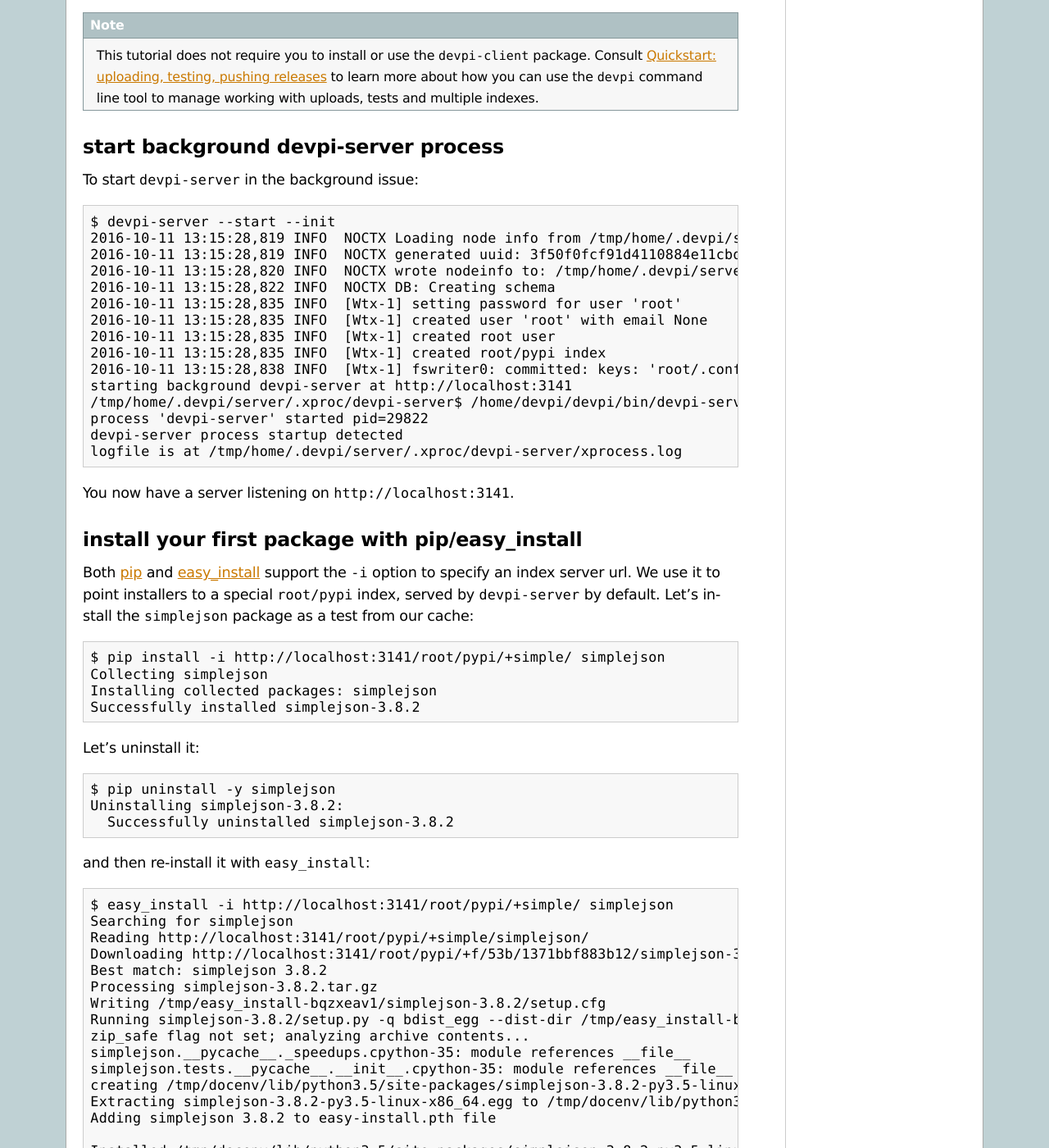
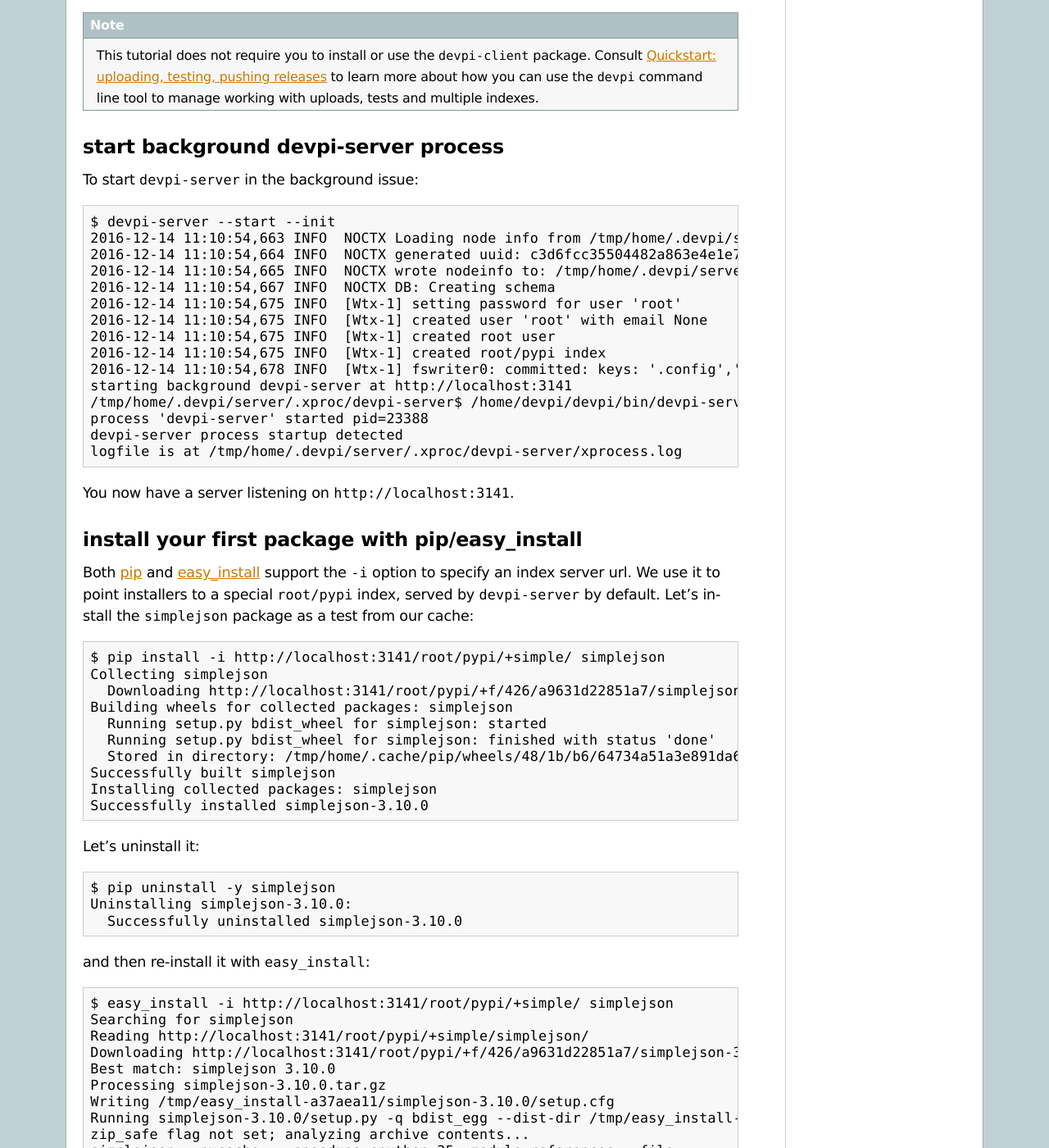
Before and after one commit to devpi/devpi, a Sphinx documentation site: the page built from doc/quickstart-pypimirror.rst, in a window 1280 px wide and 1400 px high, scrolled down 463 px. Shown: the whole window at 82% size. Built offline with Sphinx 7.4.7, drawn with Linux system fonts in a browser that asks for light colours; some of the changed text lies outside the part shown.

```diff
--- a/doc/quickstart-pypimirror.rst
+++ b/doc/quickstart-pypimirror.rst
@@ -17,7 +17,7 @@ Install the ``devpi-server`` package on our machine::
 Show version::
 
     $ devpi-server --version
-    4.1.1
+    4.2.0
 
 .. note::
 
@@ -33,18 +33,18 @@ start background devpi-server process
 To start ``devpi-server`` in the background issue::
 
     $ devpi-server --start --init
-    2016-10-11 13:15:28,819 INFO  NOCTX Loading node info from /tmp/home/.devpi/server/.nodeinfo
-    2016-10-11 13:15:28,819 INFO  NOCTX generated uuid: 3f50f0fcf91d4110884e11cbd8b9e441
-    2016-10-11 13:15:28,820 INFO  NOCTX wrote nodeinfo to: /tmp/home/.devpi/server/.nodeinfo
-    2016-10-11 13:15:28,822 INFO  NOCTX DB: Creating schema
-    2016-10-11 13:15:28,835 INFO  [Wtx-1] setting password for user 'root'
-    2016-10-11 13:15:28,835 INFO  [Wtx-1] created user 'root' with email None
-    2016-10-11 13:15:28,835 INFO  [Wtx-1] created root user
-    2016-10-11 13:15:28,835 INFO  [Wtx-1] created root/pypi index
-    2016-10-11 13:15:28,838 INFO  [Wtx-1] fswriter0: committed: keys: 'root/.config','.config'
+    2016-12-14 11:10:54,663 INFO  NOCTX Loading node info from /tmp/home/.devpi/server/.nodeinfo
+    2016-12-14 11:10:54,664 INFO  NOCTX generated uuid: c3d6fcc35504482a863e4e1e70b082f0
+    2016-12-14 11:10:54,665 INFO  NOCTX wrote nodeinfo to: /tmp/home/.devpi/server/.nodeinfo
+    2016-12-14 11:10:54,667 INFO  NOCTX DB: Creating schema
+    2016-12-14 11:10:54,675 INFO  [Wtx-1] setting password for user 'root'
+    2016-12-14 11:10:54,675 INFO  [Wtx-1] created user 'root' with email None
+    2016-12-14 11:10:54,675 INFO  [Wtx-1] created root user
+    2016-12-14 11:10:54,675 INFO  [Wtx-1] created root/pypi index
+    2016-12-14 11:10:54,678 INFO  [Wtx-1] fswriter0: committed: keys: '.config','root/.config'
     starting background devpi-server at http://localhost:3141
     /tmp/home/.devpi/server/.xproc/devpi-server$ /home/devpi/devpi/bin/devpi-server
-    process 'devpi-server' started pid=29822
+    process 'devpi-server' started pid=23388
     devpi-server process startup detected
     logfile is at /tmp/home/.devpi/server/.xproc/devpi-server/xprocess.log
 
@@ -62,33 +62,39 @@ Let's install the ``simplejson`` package as a test from our cache::
 
     $ pip install -i http://localhost:3141/root/pypi/+simple/ simplejson
     Collecting simplejson
+      Downloading http://localhost:3141/root/pypi/+f/426/a9631d22851a7/simplejson-3.10.0.tar.gz (77kB)
+    Building wheels for collected packages: simplejson
+      Running setup.py bdist_wheel for simplejson: started
+      Running setup.py bdist_wheel for simplejson: finished with status 'done'
+      Stored in directory: /tmp/home/.cache/pip/wheels/48/1b/b6/64734a51a3e891da616c4ce07156494f0a225f38aa040ae60f
+    Successfully built simplejson
     Installing collected packages: simplejson
-    Successfully installed simplejson-3.8.2
+    Successfully installed simplejson-3.10.0
 
 Let's uninstall it::
 
     $ pip uninstall -y simplejson
-    Uninstalling simplejson-3.8.2:
-      Successfully uninstalled simplejson-3.8.2
+    Uninstalling simplejson-3.10.0:
+      Successfully uninstalled simplejson-3.10.0
 
 and then re-install it with ``easy_install``::
 
     $ easy_install -i http://localhost:3141/root/pypi/+simple/ simplejson
     Searching for simplejson
     Reading http://localhost:3141/root/pypi/+simple/simplejson/
-    Downloading http://localhost:3141/root/pypi/+f/53b/1371bbf883b12/simplejson-3.8.2.tar.gz#md5=53b1371bbf883b129a12d594a97e9a18
-    Best match: simplejson 3.8.2
-    Processing simplejson-3.8.2.tar.gz
-    Writing /tmp/easy_install-bqzxeav1/simplejson-3.8.2/setup.cfg
-    Running simplejson-3.8.2/setup.py -q bdist_egg --dist-dir /tmp/easy_install-bqzxeav1/simplejson-3.8.2/egg-dist-tmp-0spoth3a
+    Downloading http://localhost:3141/root/pypi/+f/426/a9631d22851a7/simplejson-3.10.0.tar.gz#md5=426a9631d22851a7a970b1a677368b15
+    Best match: simplejson 3.10.0
+    Processing simplejson-3.10.0.tar.gz
+    Writing /tmp/easy_install-a37aea11/simplejson-3.10.0/setup.cfg
+    Running simplejson-3.10.0/setup.py -q bdist_egg --dist-dir /tmp/easy_install-a37aea11/simplejson-3.10.0/egg-dist-tmp-7gk2_nom
     zip_safe flag not set; analyzing archive contents...
     simplejson.__pycache__._speedups.cpython-35: module references __file__
     simplejson.tests.__pycache__.__init__.cpython-35: module references __file__
-    creating /tmp/docenv/lib/python3.5/site-packages/simplejson-3.8.2-py3.5-linux-x86_64.egg
-    Extracting simplejson-3.8.2-py3.5-linux-x86_64.egg to /tmp/docenv/lib/python3.5/site-packages
-    Adding simplejson 3.8.2 to easy-install.pth file
+    creating /tmp/docenv/lib/python3.5/site-packages/simplejson-3.10.0-py3.5-linux-x86_64.egg
+    Extracting simplejson-3.10.0-py3.5-linux-x86_64.egg to /tmp/docenv/lib/python3.5/site-packages
+    Adding simplejson 3.10.0 to easy-install.pth file
 
-    Installed /tmp/docenv/lib/python3.5/site-packages/simplejson-3.8.2-py3.5-linux-x86_64.egg
+    Installed /tmp/docenv/lib/python3.5/site-packages/simplejson-3.10.0-py3.5-linux-x86_64.egg
     Processing dependencies for simplejson
     Finished processing dependencies for simplejson
 
@@ -115,29 +121,29 @@ install the plugin which we can safely do while the server is running::
 We now need to stop the server::
 
     $ devpi-server --stop
-    2016-10-11 13:15:48,896 INFO  NOCTX Loading node info from /tmp/home/.devpi/server/.nodeinfo
-    2016-10-11 13:15:48,898 INFO  NOCTX wrote nodeinfo to: /tmp/home/.devpi/server/.nodeinfo
-    killed server pid=29822
+    2016-12-14 11:11:25,887 INFO  NOCTX Loading node info from /tmp/home/.devpi/server/.nodeinfo
+    2016-12-14 11:11:25,888 INFO  NOCTX wrote nodeinfo to: /tmp/home/.devpi/server/.nodeinfo
+    killed server pid=23388
 
 and then recreate the search index::
 
     $ devpi-server --recreate-search-index
-    2016-10-11 13:15:49,722 INFO  NOCTX Loading node info from /tmp/home/.devpi/server/.nodeinfo
-    2016-10-11 13:15:49,724 INFO  NOCTX wrote nodeinfo to: /tmp/home/.devpi/server/.nodeinfo
-    2016-10-11 13:15:49,741 INFO  [Rtx3] Search-Indexing root/pypi:
-    2016-10-11 13:16:38,958 INFO  [Wtx3] setting projects cache for 'simplejson'
-    2016-10-11 13:17:27,275 INFO  [Wtx3] Committing 90479 new documents to search index.
-    2016-10-11 13:19:32,739 INFO  [Wtx3] Finished committing 90479 documents to search index.
-    2016-10-11 13:19:32,816 INFO  [Wtx3] fswriter4: committed: keys: 'root/pypi/+f/53b/1371bbf883b12/simplejson-3.8.2.tar.gz'
+    2016-12-14 11:11:26,808 INFO  NOCTX Loading node info from /tmp/home/.devpi/server/.nodeinfo
+    2016-12-14 11:11:26,810 INFO  NOCTX wrote nodeinfo to: /tmp/home/.devpi/server/.nodeinfo
+    2016-12-14 11:11:26,834 INFO  [Rtx3] Search-Indexing root/pypi:
+    2016-12-14 11:12:57,758 INFO  [Wtx3] setting projects cache for 'simplejson'
+    2016-12-14 11:13:01,137 INFO  [Wtx3] Committing 94756 new documents to search index.
+    2016-12-14 11:15:11,128 INFO  [Wtx3] Finished committing 94756 documents to search index.
+    2016-12-14 11:15:11,200 INFO  [Wtx3] fswriter4: committed: keys: 'root/pypi/+f/426/a9631d22851a7/simplejson-3.10.0.tar.gz'
 
 and then start the server again::
 
     $ devpi-server --start
-    2016-10-11 13:19:33,669 INFO  NOCTX Loading node info from /tmp/home/.devpi/server/.nodeinfo
-    2016-10-11 13:19:33,671 INFO  NOCTX wrote nodeinfo to: /tmp/home/.devpi/server/.nodeinfo
+    2016-12-14 11:15:12,132 INFO  NOCTX Loading node info from /tmp/home/.devpi/server/.nodeinfo
+    2016-12-14 11:15:12,134 INFO  NOCTX wrote nodeinfo to: /tmp/home/.devpi/server/.nodeinfo
     starting background devpi-server at http://localhost:3141
     /tmp/home/.devpi/server/.xproc/devpi-server$ /tmp/docenv/bin/devpi-server
-    process 'devpi-server' started pid=30139
+    process 'devpi-server' started pid=23844
     devpi-server process startup detected
     logfile is at /tmp/home/.devpi/server/.xproc/devpi-server/xprocess.log
 
@@ -198,39 +204,39 @@ Checking and stopping the background server
 At any time you can check the background server status with::
 
     $ devpi-server --status
-    2016-10-11 13:19:36,419 INFO  NOCTX Loading node info from /tmp/home/.devpi/server/.nodeinfo
-    2016-10-11 13:19:36,420 INFO  NOCTX wrote nodeinfo to: /tmp/home/.devpi/server/.nodeinfo
-    server is running with pid 30139
+    2016-12-14 11:15:15,766 INFO  NOCTX Loading node info from /tmp/home/.devpi/server/.nodeinfo
+    2016-12-14 11:15:15,767 INFO  NOCTX wrote nodeinfo to: /tmp/home/.devpi/server/.nodeinfo
+    server is running with pid 23844
 
 Or stop it::
 
     $ devpi-server --stop
-    2016-10-11 13:19:37,214 INFO  NOCTX Loading node info from /tmp/home/.devpi/server/.nodeinfo
-    2016-10-11 13:19:37,215 INFO  NOCTX wrote nodeinfo to: /tmp/home/.devpi/server/.nodeinfo
-    killed server pid=30139
+    2016-12-14 11:15:16,671 INFO  NOCTX Loading node info from /tmp/home/.devpi/server/.nodeinfo
+    2016-12-14 11:15:16,672 INFO  NOCTX wrote nodeinfo to: /tmp/home/.devpi/server/.nodeinfo
+    killed server pid=23844
 
 Finally, you can also look at the logfile of the background server
 (also after it has been stopped)::
 
     $ devpi-server --log
-    2016-10-11 13:19:37,998 INFO  NOCTX Loading node info from /tmp/home/.devpi/server/.nodeinfo
-    2016-10-11 13:19:38,000 INFO  NOCTX wrote nodeinfo to: /tmp/home/.devpi/server/.nodeinfo
+    2016-12-14 11:15:17,590 INFO  NOCTX Loading node info from /tmp/home/.devpi/server/.nodeinfo
+    2016-12-14 11:15:17,592 INFO  NOCTX wrote nodeinfo to: /tmp/home/.devpi/server/.nodeinfo
     last lines of devpi-server log
-    2016-10-11 13:19:34,494 INFO  NOCTX wrote nodeinfo to: /tmp/home/.devpi/server/.nodeinfo
-    2016-10-11 13:19:34,578 INFO  NOCTX Found plugin devpi-web-3.1.1 (/tmp/docenv/lib/python3.5/site-packages).
-    2016-10-11 13:19:34,578 INFO  NOCTX Found plugin devpi-server-4.1.1 (/tmp/docenv/lib/python3.5/site-packages).
-    2016-10-11 13:19:34,578 INFO  NOCTX Found plugin devpi-server-4.1.1 (/tmp/docenv/lib/python3.5/site-packages).
-    2016-10-11 13:19:34,578 INFO  NOCTX Found plugin devpi-server-4.1.1 (/tmp/docenv/lib/python3.5/site-packages).
-    2016-10-11 13:19:34,579 INFO  NOCTX Found plugin devpi-server-4.1.1 (/tmp/docenv/lib/python3.5/site-packages).
-    2016-10-11 13:19:34,682 INFO  NOCTX devpi-server version: 4.1.1
-    2016-10-11 13:19:34,683 INFO  NOCTX serverdir: /tmp/home/.devpi/server
-    2016-10-11 13:19:34,683 INFO  NOCTX uuid: 3f50f0fcf91d4110884e11cbd8b9e441
-    2016-10-11 13:19:34,683 INFO  NOCTX serving at url: http://localhost:3141
-    2016-10-11 13:19:34,683 INFO  NOCTX bug tracker: https://bitbucket.org/hpk42/devpi/issues
-    2016-10-11 13:19:34,683 INFO  NOCTX IRC: #devpi on irc.freenode.net
-    2016-10-11 13:19:34,683 INFO  NOCTX Hit Ctrl-C to quit.
-    2016-10-11 13:19:34,708 INFO  [req0] GET /
-    2016-10-11 13:19:35,530 INFO  [req1] POST /root/pypi/
+    2016-12-14 11:15:13,086 INFO  NOCTX wrote nodeinfo to: /tmp/home/.devpi/server/.nodeinfo
+    2016-12-14 11:15:13,169 INFO  NOCTX Found plugin devpi-web-3.1.1 (/tmp/docenv/lib/python3.5/site-packages).
+    2016-12-14 11:15:13,170 INFO  NOCTX Found plugin devpi-server-4.2.0 (/tmp/docenv/lib/python3.5/site-packages).
+    2016-12-14 11:15:13,170 INFO  NOCTX Found plugin devpi-server-4.2.0 (/tmp/docenv/lib/python3.5/site-packages).
+    2016-12-14 11:15:13,170 INFO  NOCTX Found plugin devpi-server-4.2.0 (/tmp/docenv/lib/python3.5/site-packages).
+    2016-12-14 11:15:13,170 INFO  NOCTX Found plugin devpi-server-4.2.0 (/tmp/docenv/lib/python3.5/site-packages).
+    2016-12-14 11:15:13,265 INFO  NOCTX devpi-server version: 4.2.0
+    2016-12-14 11:15:13,265 INFO  NOCTX serverdir: /tmp/home/.devpi/server
+    2016-12-14 11:15:13,265 INFO  NOCTX uuid: c3d6fcc35504482a863e4e1e70b082f0
+    2016-12-14 11:15:13,265 INFO  NOCTX serving at url: http://localhost:3141 (might be http://[localhost]:3141 for IPv6)
+    2016-12-14 11:15:13,266 INFO  NOCTX bug tracker: https://bitbucket.org/hpk42/devpi/issues
+    2016-12-14 11:15:13,266 INFO  NOCTX IRC: #devpi on irc.freenode.net
+    2016-12-14 11:15:13,266 INFO  NOCTX Hit Ctrl-C to quit.
+    2016-12-14 11:15:13,373 INFO  [req0] GET /
+    2016-12-14 11:15:14,351 INFO  [req1] POST /root/pypi/
     logfile at: /tmp/home/.devpi/server/.xproc/devpi-server/xprocess.log
 
 running devpi-server permanently
```
Also changed, not shown: doc/quickstart-releaseprocess.rst (+43 -43 lines), doc/quickstart-server.rst (+15 -24 lines), 4 other files.
